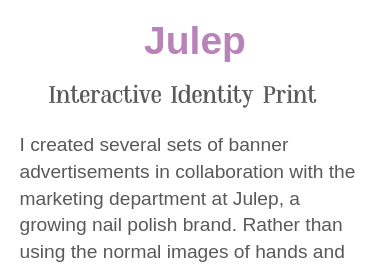
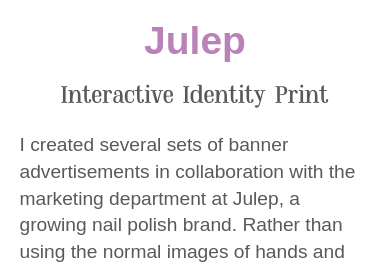
Before and after one commit to tcandens/himynameisholly.com, a Jekyll site: the page built from src/_posts/2015-01-06-julep.md, in a window 390 px wide. Shown: the part 234-504 px from the top of the page. Built offline with Jekyll 4.4.1, drawn with Linux system fonts in a browser that asks for light colours; nearby versions of some CDN libraries; library files that are not in the unit come from our copies; Markdown is read by kramdown in place of the engine named in the settings.

Commit message:
Center project categories by removing silly breakpoints and pseudo elements

```diff
--- a/src/assets/stylesheets/style.css
+++ b/src/assets/stylesheets/style.css
@@ -1083,14 +1083,7 @@
     width: 100%;
     text-align: center; }
   .project-category {
-    display: inline;
-    margin-right: 1em; }
-    .project-category:after {
-      content: '|';
-      position: relative;
-      left: 0.5em; }
-    .project-category:last-of-type:after {
-      content: ''; }
+    display: inline; }
   .project-description {
     width: 100%;
     margin: 0 auto 2em auto;
```
Also changed, not shown: src/assets/scss/_responsive.scss (+0 -14 lines).
